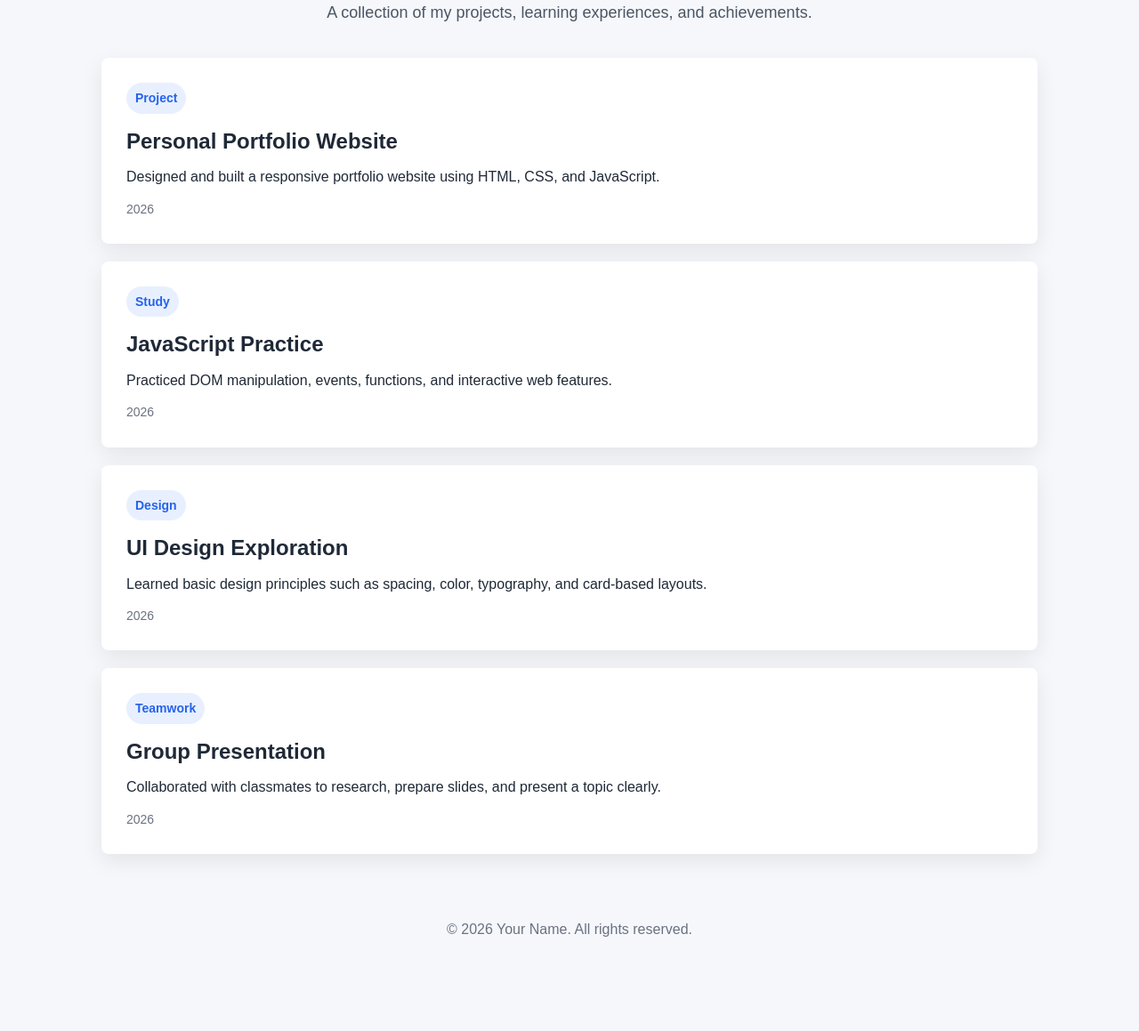
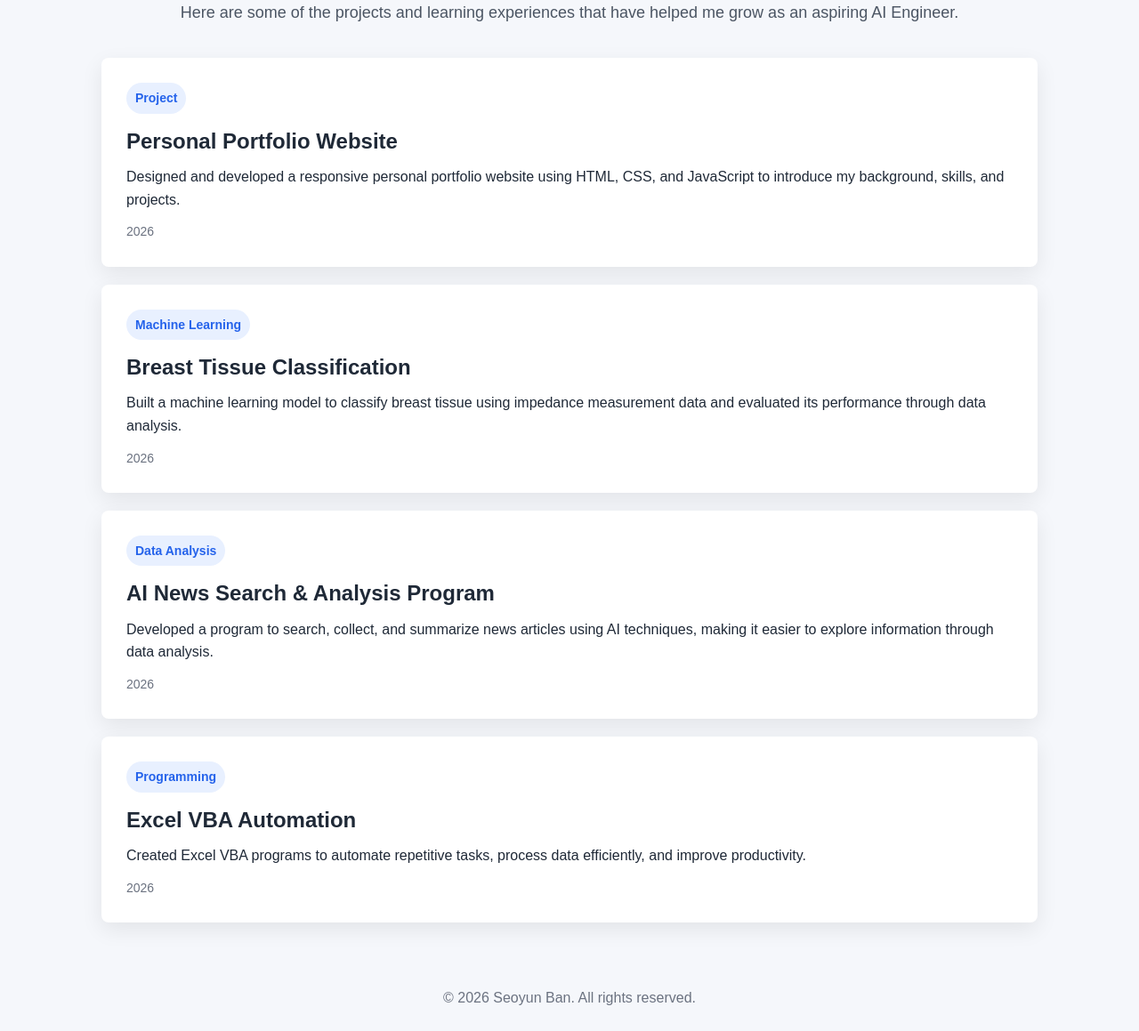
Before and after one commit to Seoyun-Ban/portfolio, a plain HTML site: page activities.html in a window 1280 px wide. Shown: the part 190-1349 px from the top of the page at 89% size. Before the commit the page ends 1272 px from the top, so only its background shows below. Drawn offline with Linux system fonts and the light colour scheme.

Commit message:
Update activities.html

```diff
--- a/activities.html
+++ b/activities.html
@@ -22,8 +22,11 @@
 
   <main>
     <section class="page-header">
-      <h1>Activity List</h1>
-      <p>A collection of my projects, learning experiences, and achievements.</p>
+      <h1>Projects & Activities</h1>
+      <p>
+        Here are some of the projects and learning experiences that have helped
+        me grow as an aspiring AI Engineer.
+      </p>
     </section>
 
     <section class="activity-list">
@@ -31,38 +34,41 @@
         <span class="chip">Project</span>
         <h2>Personal Portfolio Website</h2>
         <p>
-          Designed and built a responsive portfolio website using HTML, CSS,
-          and JavaScript.
+          Designed and developed a responsive personal portfolio website using
+          HTML, CSS, and JavaScript to introduce my background, skills, and
+          projects.
         </p>
         <p class="date">2026</p>
       </article>
 
       <article class="activity-card">
-        <span class="chip">Study</span>
-        <h2>JavaScript Practice</h2>
+        <span class="chip">Machine Learning</span>
+        <h2>Breast Tissue Classification</h2>
         <p>
-          Practiced DOM manipulation, events, functions, and interactive web
-          features.
+          Built a machine learning model to classify breast tissue using
+          impedance measurement data and evaluated its performance through data
+          analysis.
         </p>
         <p class="date">2026</p>
       </article>
 
       <article class="activity-card">
-        <span class="chip">Design</span>
-        <h2>UI Design Exploration</h2>
+        <span class="chip">Data Analysis</span>
+        <h2>AI News Search & Analysis Program</h2>
         <p>
-          Learned basic design principles such as spacing, color, typography,
-          and card-based layouts.
+          Developed a program to search, collect, and summarize news articles
+          using AI techniques, making it easier to explore information through
+          data analysis.
         </p>
         <p class="date">2026</p>
       </article>
 
       <article class="activity-card">
-        <span class="chip">Teamwork</span>
-        <h2>Group Presentation</h2>
+        <span class="chip">Programming</span>
+        <h2>Excel VBA Automation</h2>
         <p>
-          Collaborated with classmates to research, prepare slides, and present
-          a topic clearly.
+          Created Excel VBA programs to automate repetitive tasks, process data
+          efficiently, and improve productivity.
         </p>
         <p class="date">2026</p>
       </article>
@@ -70,7 +76,7 @@
   </main>
 
   <footer>
-    <p>© 2026 Your Name. All rights reserved.</p>
+    <p>© 2026 Seoyun Ban. All rights reserved.</p>
   </footer>
 
   <script src="script.js"></script>
```
